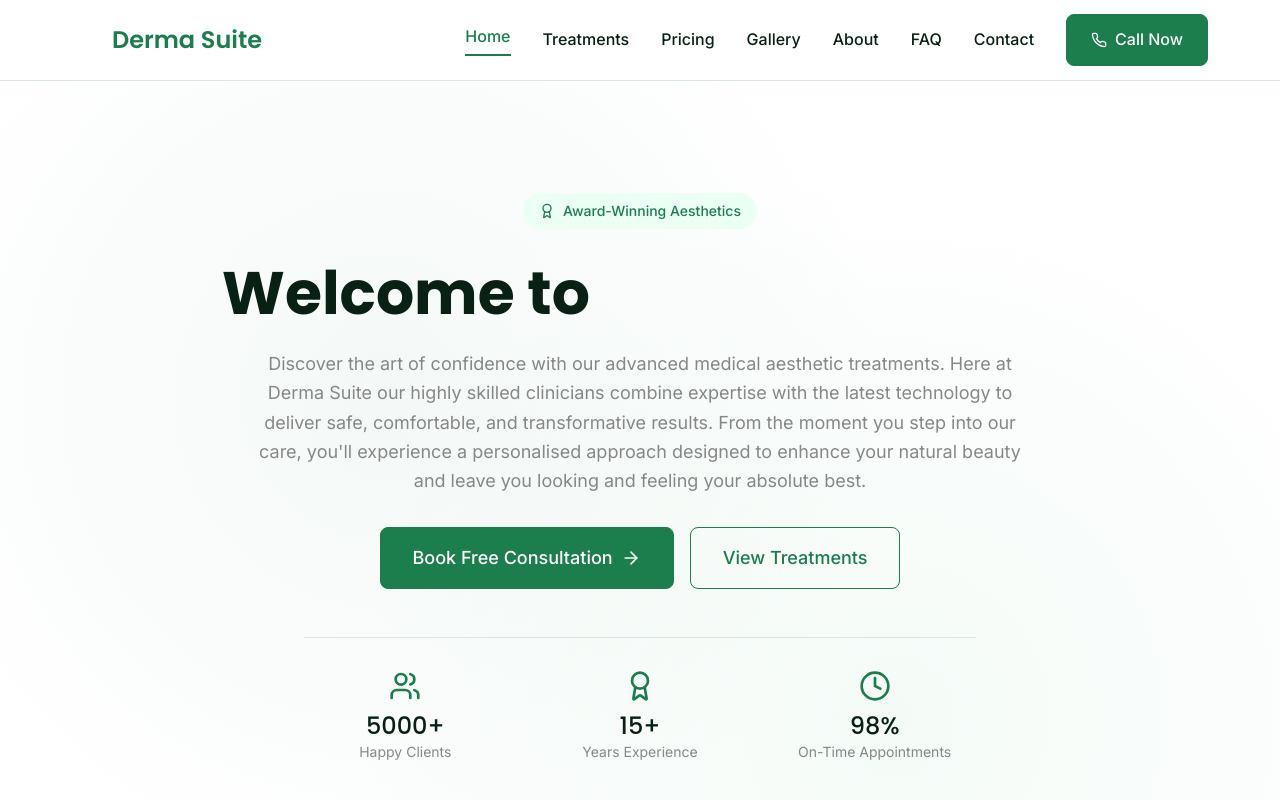
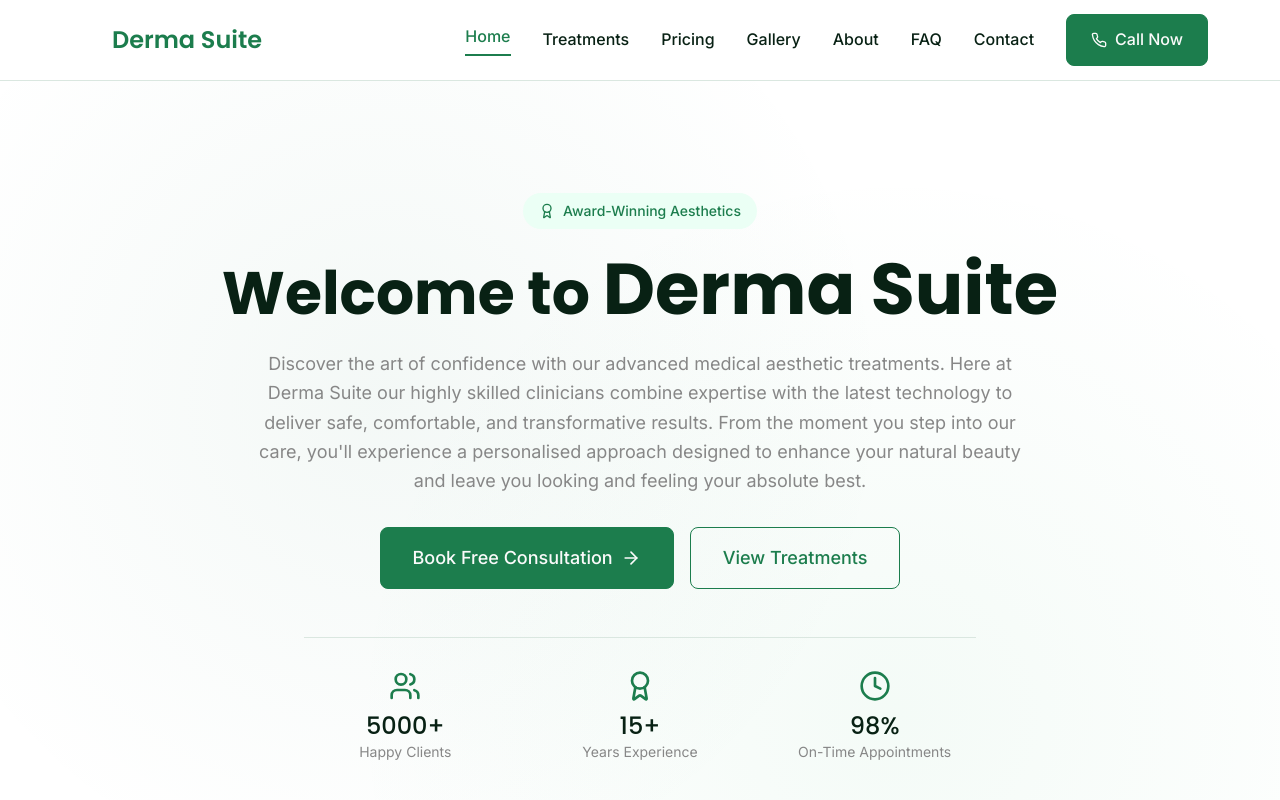
Before and after one commit to HesamHMousavi/derma-suite-web-glow, a React (Vite) app: page / in a window 1280 px wide. Shown: the top 800 px of the page. Built offline with nearby package versions, Linux system fonts and the light colour scheme; the HTML template or start-up script is replaced by a standard one.

Commit message:
Update text color

```diff
--- a/src/components/Hero/Hero.tsx
+++ b/src/components/Hero/Hero.tsx
@@ -40,7 +40,7 @@ const Hero = () => {
 
             <h1 className="heading-hero text-foreground mb-6">
               Welcome to{' '}
-              <span className="bg-gradient-primary bg-clip-text text-transparent text-6xl lg:text-7xl">
+              <span className="text-6xl lg:text-7xl">
                 Derma Suite
               </span>
             </h1>
```
